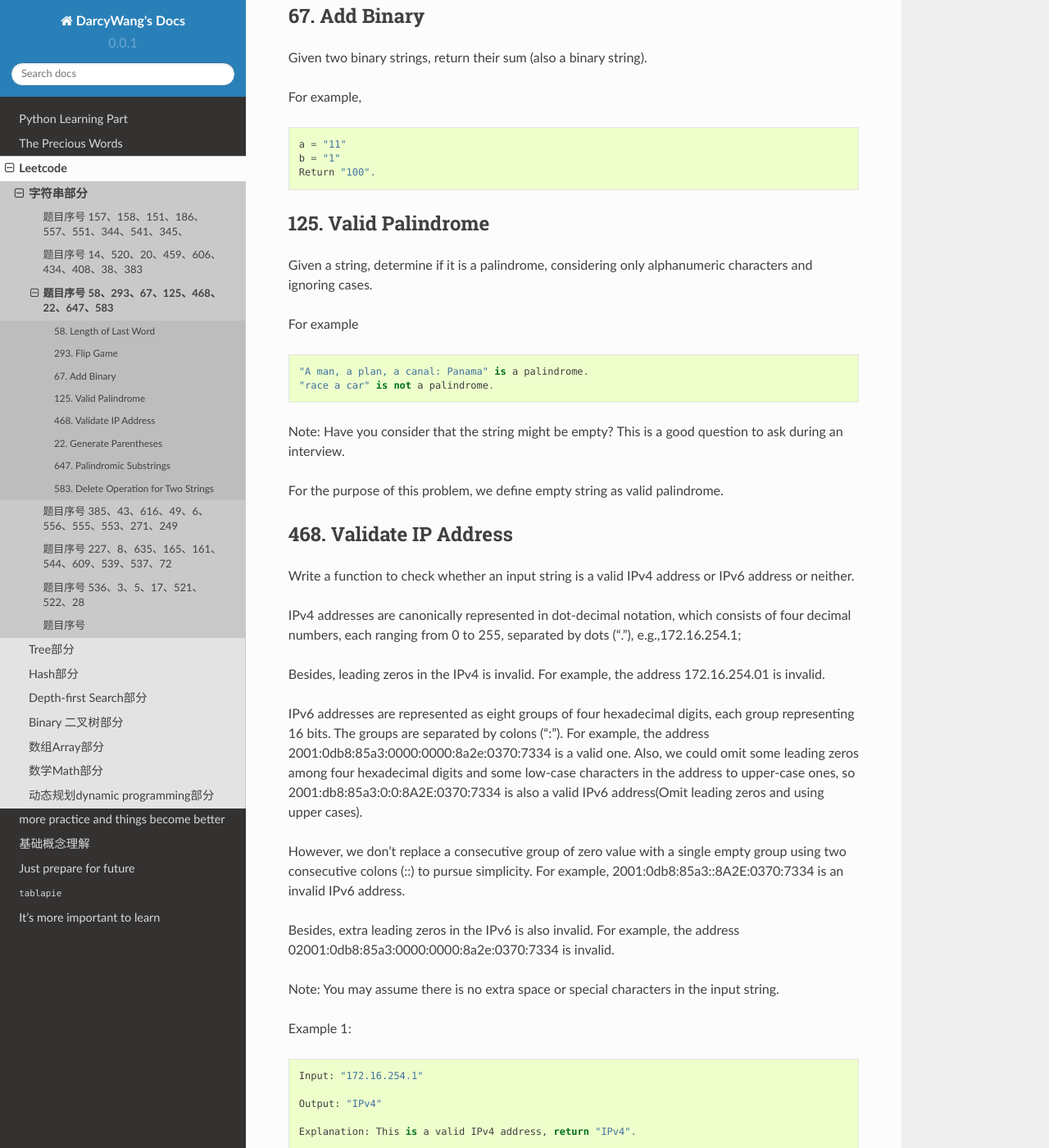
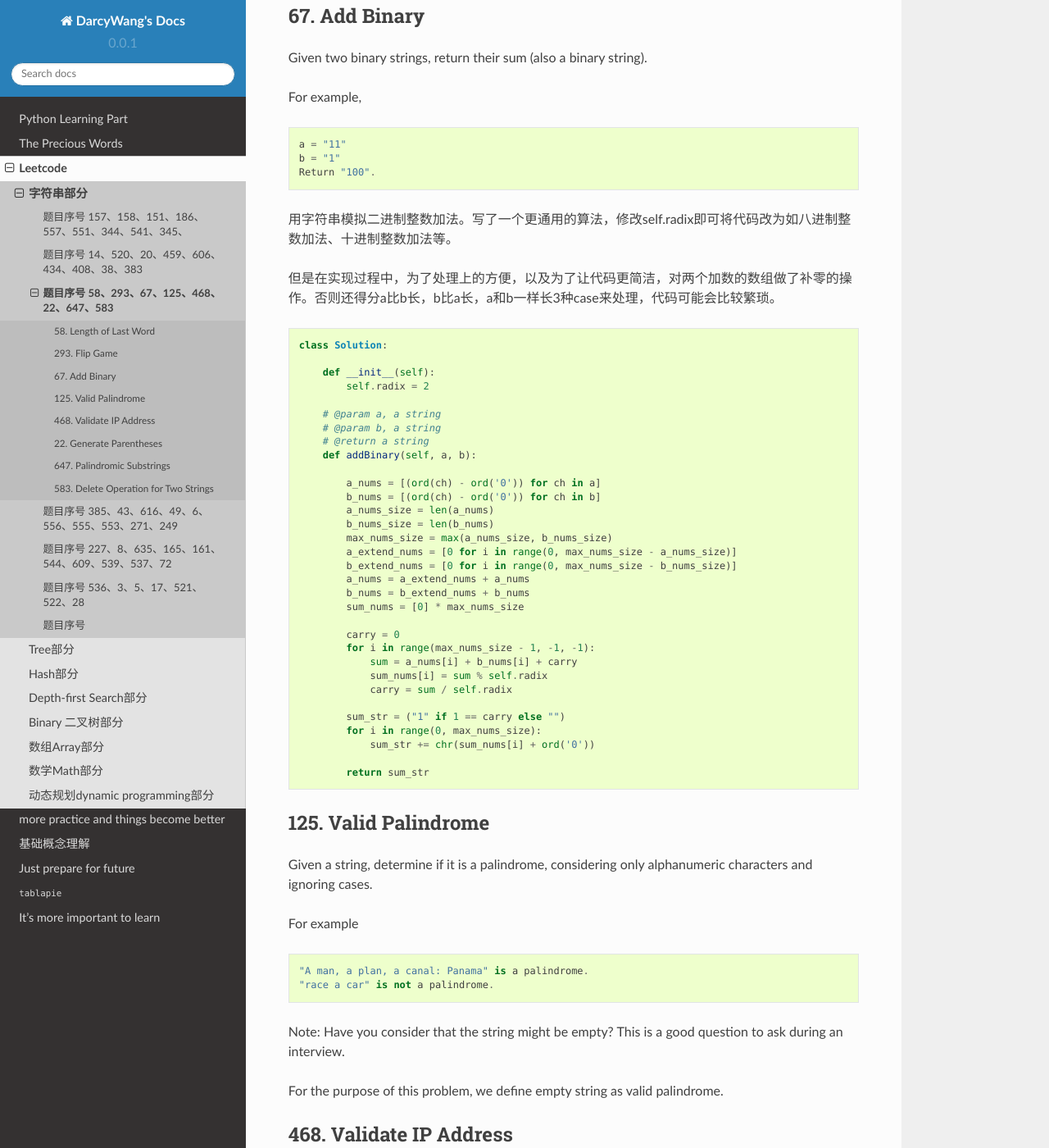
Before and after one commit to darcyWang/tianbao, a Sphinx documentation site: the page built from source/leetcode/string/stringthree.rst, in a window 1280 px wide and 1400 px high, scrolled down 998 px. Shown: the whole window at 82% size. Built offline with Sphinx 7.4.7 and the Read the Docs theme 2.0.0, drawn with Linux system fonts in a browser that asks for light colours.

Commit message:
Initial commit

```diff
--- a/source/leetcode/string/stringthree.rst
+++ b/source/leetcode/string/stringthree.rst
@@ -53,6 +53,45 @@ For example,
     b = "1"
     Return "100".
 
+用字符串模拟二进制整数加法。写了一个更通用的算法，修改self.radix即可将代码改为如八进制整数加法、十进制整数加法等。
+
+但是在实现过程中，为了处理上的方便，以及为了让代码更简洁，对两个加数的数组做了补零的操作。否则还得分a比b长，b比a长，a和b一样长3种case来处理，代码可能会比较繁琐。
+
+
+.. code-block:: python
+
+    class Solution:
+
+        def __init__(self):
+            self.radix = 2
+
+        # @param a, a string
+        # @param b, a string
+        # @return a string
+        def addBinary(self, a, b):
+
+            a_nums = [(ord(ch) - ord('0')) for ch in a]
+            b_nums = [(ord(ch) - ord('0')) for ch in b]
+            a_nums_size = len(a_nums)
+            b_nums_size = len(b_nums)
+            max_nums_size = max(a_nums_size, b_nums_size)
+            a_extend_nums = [0 for i in range(0, max_nums_size - a_nums_size)]
+            b_extend_nums = [0 for i in range(0, max_nums_size - b_nums_size)]
+            a_nums = a_extend_nums + a_nums
+            b_nums = b_extend_nums + b_nums
+            sum_nums = [0] * max_nums_size
+
+            carry = 0
+            for i in range(max_nums_size - 1, -1, -1):
+                sum = a_nums[i] + b_nums[i] + carry
+                sum_nums[i] = sum % self.radix
+                carry = sum / self.radix
+
+            sum_str = ("1" if 1 == carry else "")
+            for i in range(0, max_nums_size):
+                sum_str += chr(sum_nums[i] + ord('0'))
+
+            return sum_str
 
 125. Valid Palindrome
 ---------------------
```
Also changed, not shown: source/leetcode/string/stringfour.rst (+0 -27 lines).
